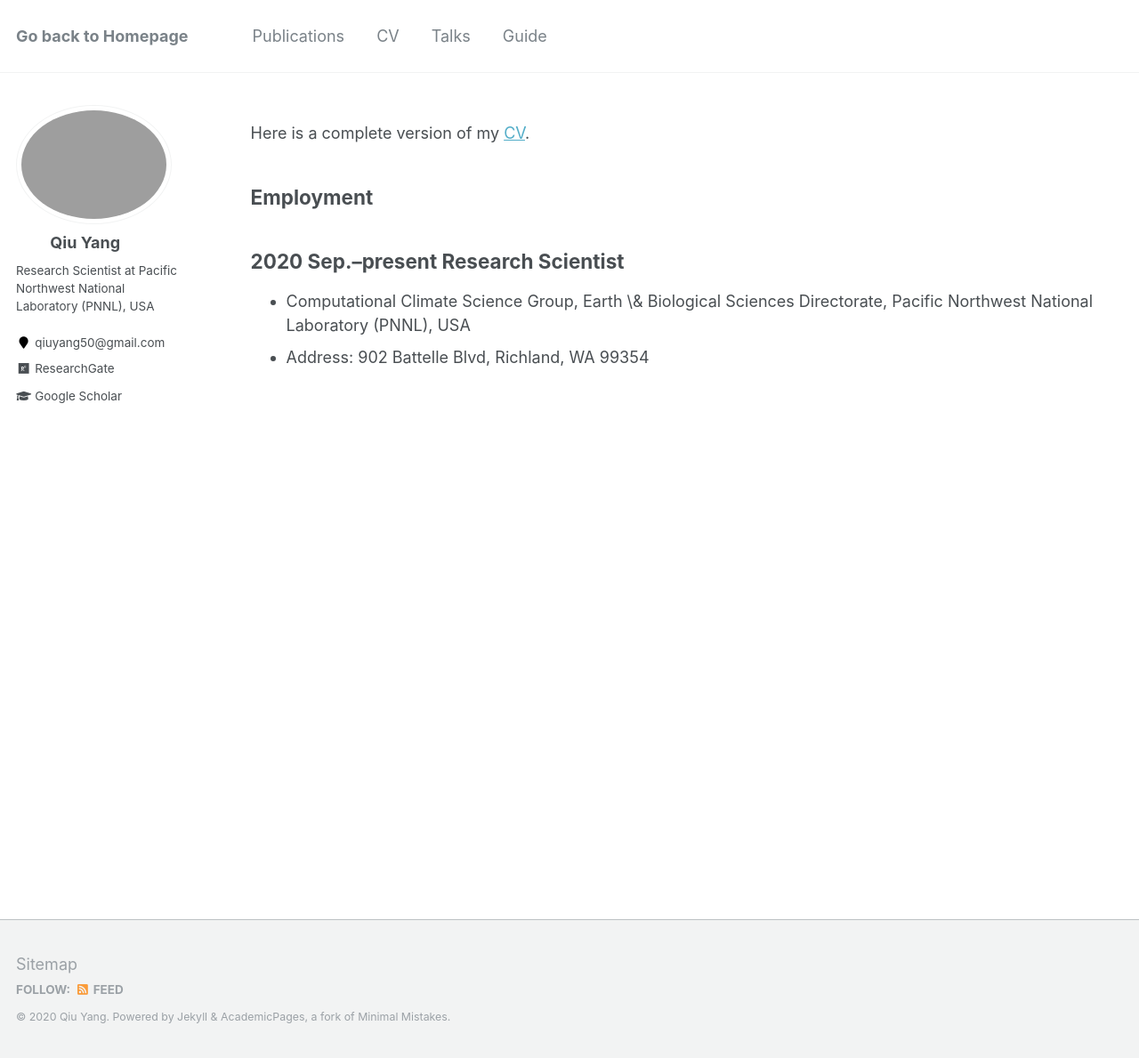
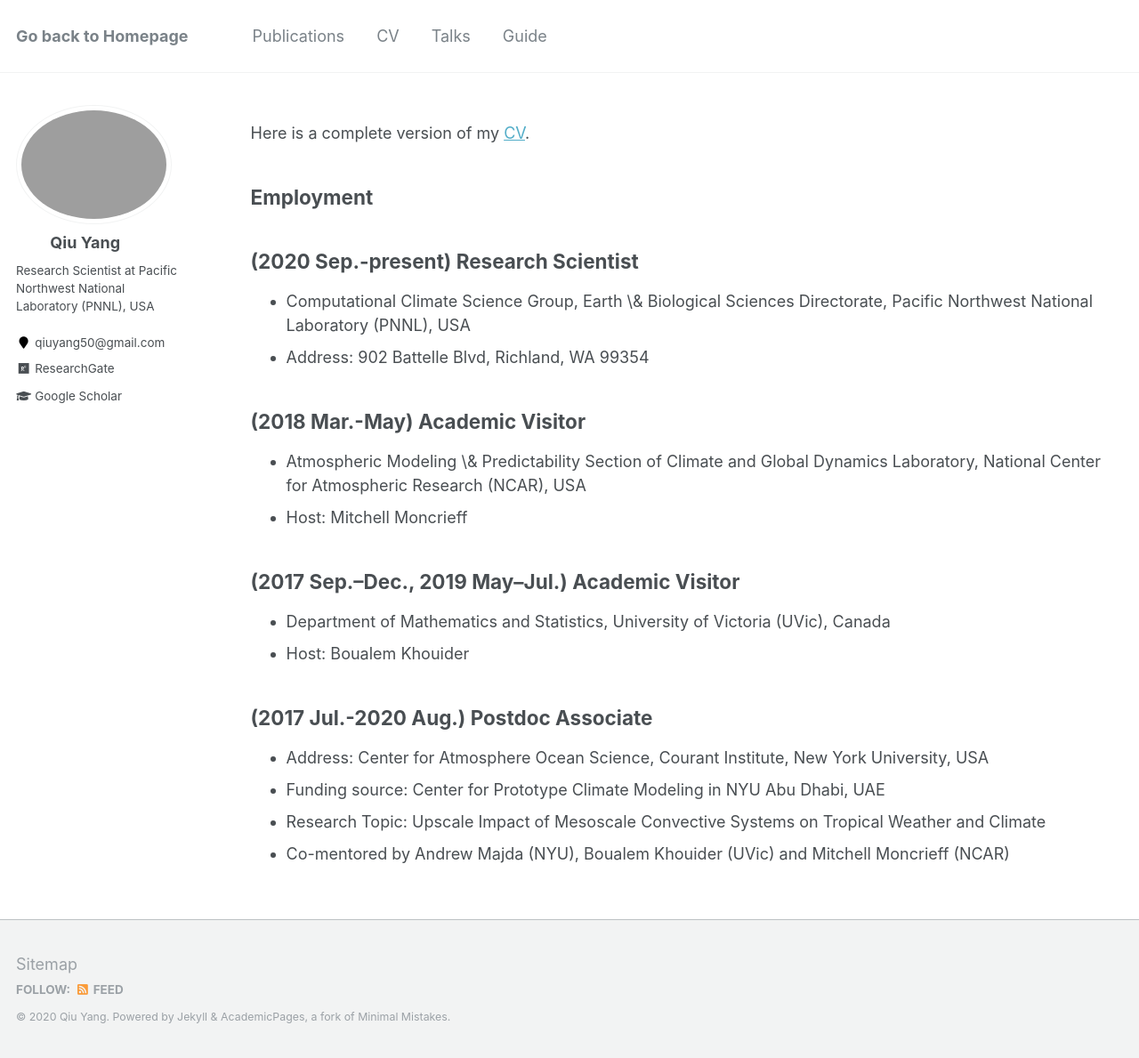
Before and after one commit to qiuyang50/qiuyang50.github.io, a Jekyll site: the page built from _pages/cv.md, in a window 1280 px wide and 1189 px high. Shown: the whole window at 89% size. Built offline with Jekyll 4.4.1, drawn with Linux system fonts in a browser that asks for light colours; some of the changed lines change nothing that is shown.

Commit message:
Update cv.md

```diff
--- a/_pages/cv.md
+++ b/_pages/cv.md
@@ -12,31 +12,26 @@ Here is a complete version of my [CV](https://qiuyang50.github.io/files/CV_QiuYa
 
 Employment
 -
-## 2020 Sep.--present Research Scientist
+## (2020 Sep.-present) Research Scientist
 * Computational Climate Science Group, Earth \& Biological Sciences Directorate, Pacific Northwest National Laboratory (PNNL), USA
 * Address: 902 Battelle Blvd, Richland, WA 99354
 
-<!--
-\begin{rSubsection}{Research Scientist}{2020 Sep.--present}{}{}
-\item Computational Climate Science Group, Earth \& Biological Sciences Directorate, Pacific Northwest National Laboratory (PNNL), USA
-\item Address: 902 Battelle Blvd, Richland, WA 99354
-\end{rSubsection}
-\begin{rSubsection}{Academic Visitor}{2018 Mar.--May}{}{}
-\item Atmospheric Modeling \& Predictability Section of Climate and Global Dynamics Laboratory, National Center for Atmospheric Research (NCAR), USA
-\item Host: Mitchell Moncrieff
-\end{rSubsection}
-\begin{rSubsection}{Academic Visitor}{2017 Sep.--Dec., 2019 May--Jul.}{}{}
-\item Department of Mathematics and Statistics, University of Victoria (UVic), Canada
-\item Host: Boualem Khouider
-\end{rSubsection}
-\begin{rSubsection}{Postdoc Associate}{2017 Jul.--2020 Aug.}{}{}
-\item Address: Center for Atmosphere Ocean Science, Courant Institute, New York University, USA
-\item Funding source: Center for Prototype Climate Modeling in NYU Abu Dhabi, UAE
-\item Research Topic: Upscale Impact of Mesoscale Convective Systems on Tropical Weather and Climate
-\item Co-mentored by Andrew Majda (NYU), Boualem Khouider (UVic) and Mitchell Moncrieff (NCAR)
-\end{rSubsection}
+## (2018 Mar.-May) Academic Visitor
+* Atmospheric Modeling \& Predictability Section of Climate and Global Dynamics Laboratory, National Center for Atmospheric Research (NCAR), USA
+* Host: Mitchell Moncrieff
+
+## (2017 Sep.--Dec., 2019 May--Jul.) Academic Visitor
+* Department of Mathematics and Statistics, University of Victoria (UVic), Canada
+* Host: Boualem Khouider
+
+## (2017 Jul.-2020 Aug.) Postdoc Associate
+* Address: Center for Atmosphere Ocean Science, Courant Institute, New York University, USA
+* Funding source: Center for Prototype Climate Modeling in NYU Abu Dhabi, UAE
+* Research Topic: Upscale Impact of Mesoscale Convective Systems on Tropical Weather and Climate
+* Co-mentored by Andrew Majda (NYU), Boualem Khouider (UVic) and Mitchell Moncrieff (NCAR)
 
 
+<!--
 Education
 ======
 * B.S. in GitHub, GitHub University, 2012
```
